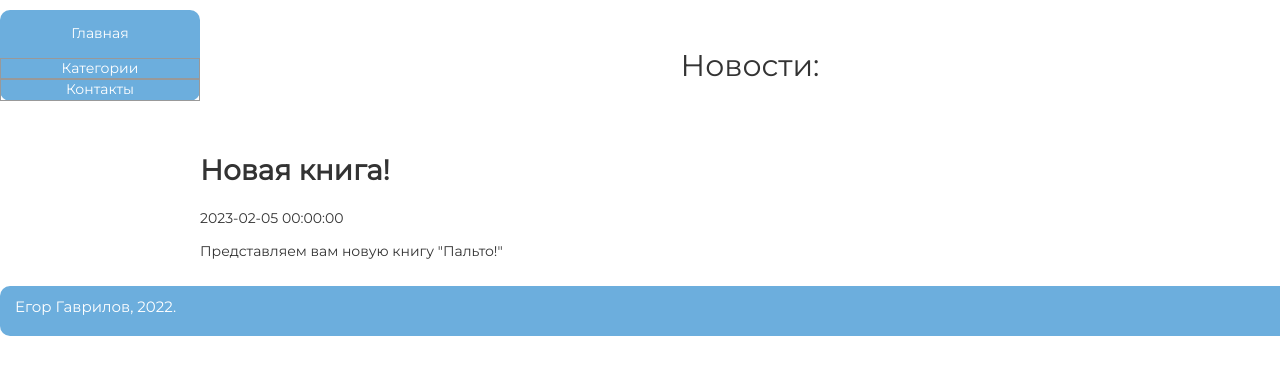
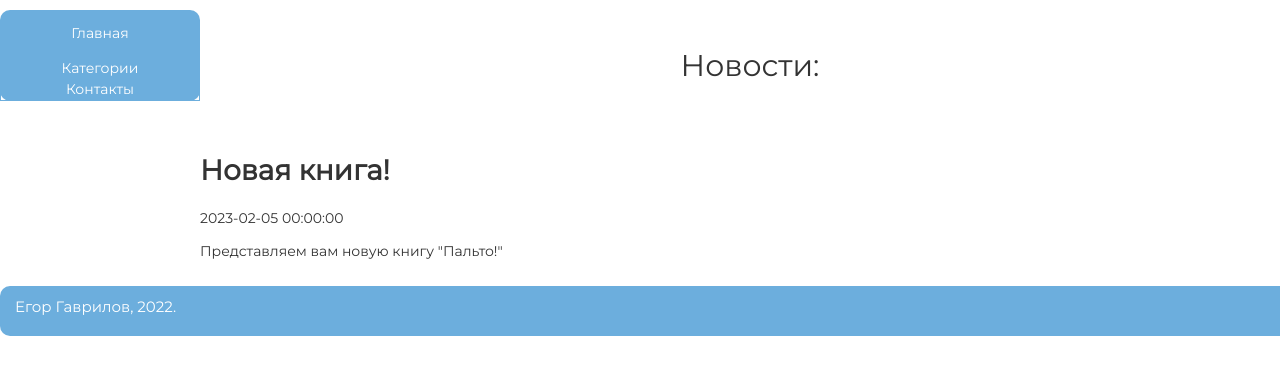
Before and after one commit to react-mveu/library, a PHP site: page / in a window 1280 px wide. Shown: the part 200-575 px from the top of the page. Run offline with PHP 8.4, Linux system fonts and the light colour scheme; data comes from the database, SQL or seed files in the repository.

Commit message:
Update style.css

```diff
--- a/css/style.css
+++ b/css/style.css
@@ -520,7 +520,7 @@ a {
     position: relative;
   }
   .topmenu > li > a {
-    border: 1px solid #999;
+    border: 1px solid #6CAEDD;
   }
   .submenu {
     position: absolute;
@@ -533,7 +533,7 @@ a {
   }
   .submenu li {
     position: relative;
-    border: 1px solid #999;
+    border: 1px solid #6CAEDD;
     margin:2px;
     border-radius: 10px;
   }
```
